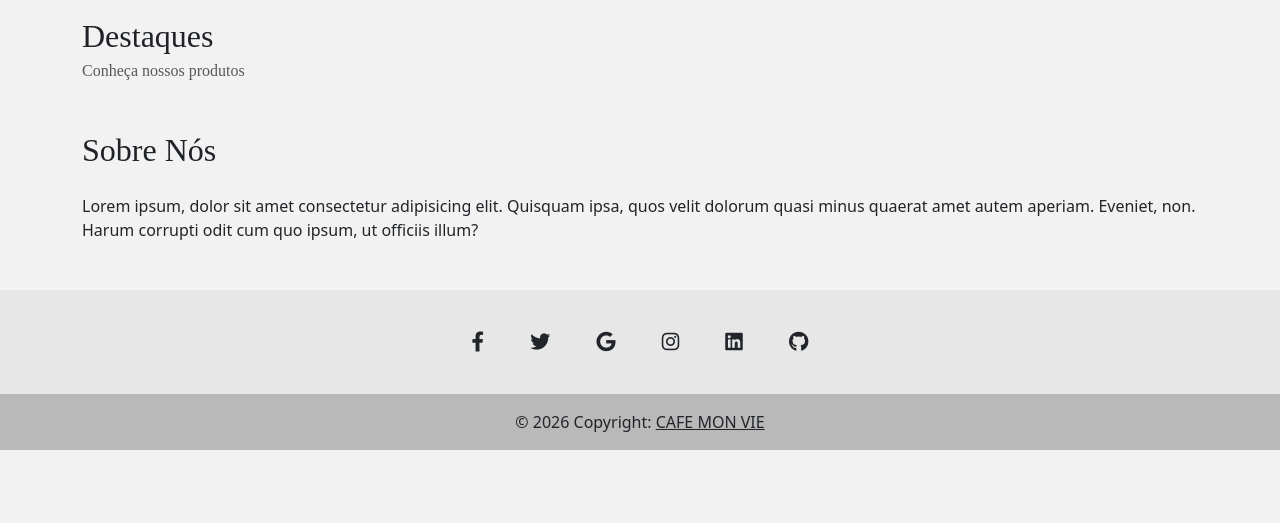
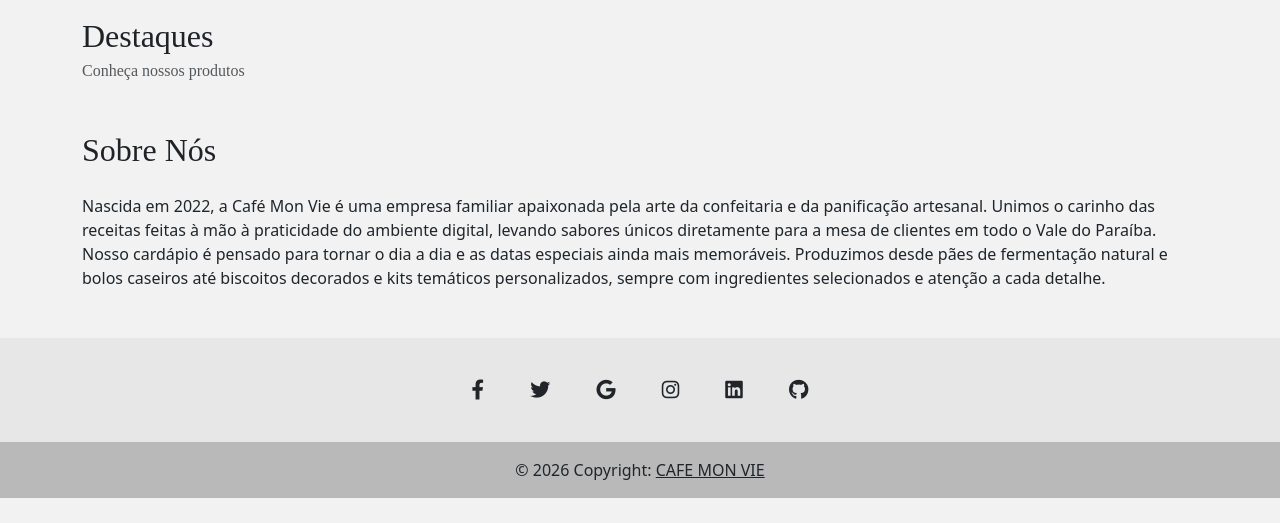
Before and after one commit to Rayannefalves/Projeto-BD, a Laravel app: page / in a window 1280 px wide. Shown: the part 277-800 px from the top of the page. Run offline with Laravel 12, Linux system fonts and the light colour scheme; data that the repository does not hold is empty.

Commit message:
Update WhatsApp link and enhance 'About Us' section content

```diff
--- a/resources/views/welcome.blade.php
+++ b/resources/views/welcome.blade.php
@@ -12,7 +12,7 @@
 
         <div class="buttons-action mb-5">
             <a href="/produtos" class="btn btn-primary" role="button">Ver Cardapio</a>
-            <a href="#" class="btn btn-success" role="button">Falar no WhatsApp</a>
+            <a href="https://wa.me/5511912345678" class="btn btn-success" role="button" target="_blank">Falar no WhatsApp</a>
         </div>
 
         <div class="featured-products">
@@ -46,8 +46,13 @@
 
     <section id="about-us" class="mt-5">
         <h2 class="title">Sobre Nós</h2>
-        <p>Lorem ipsum, dolor sit amet consectetur adipisicing elit. Quisquam ipsa, quos velit dolorum quasi minus
-            quaerat amet autem aperiam. Eveniet, non. Harum corrupti odit cum quo ipsum, ut officiis illum?</p>
+        <p>Nascida em 2022, a Café Mon Vie é uma empresa familiar apaixonada pela arte da confeitaria e da panificação
+            artesanal. Unimos o carinho das receitas feitas à mão à praticidade do ambiente digital, levando sabores
+            únicos diretamente para a mesa de clientes em todo o Vale do Paraíba.
+
+            Nosso cardápio é pensado para tornar o dia a dia e as datas especiais ainda mais memoráveis. Produzimos
+            desde pães de fermentação natural e bolos caseiros até biscoitos decorados e kits temáticos personalizados,
+            sempre com ingredientes selecionados e atenção a cada detalhe.</p>
     </section>
 </div>
 
```
